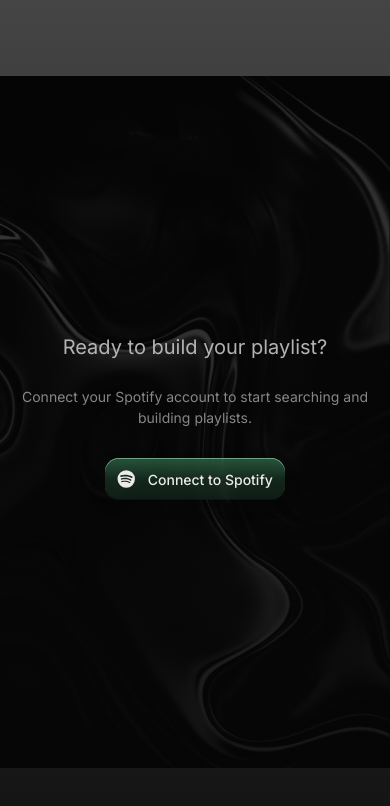
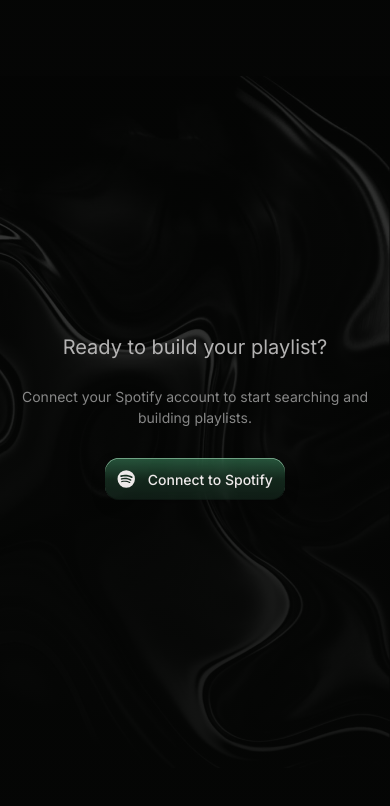
Before and after one commit to Marcodggz/jammming, a React (Vite) app: page / in a window 390 px wide. Shown: the top 806 px of the page. Built offline with nearby package versions, Linux system fonts and the light colour scheme.

Commit message:
feat: fix mobile background rendering and layout issues

```diff
--- a/src/App.css
+++ b/src/App.css
@@ -1,35 +1,39 @@
 html,
-body {
+body,
+#root {
   margin: 0;
   padding: 0;
+  width: 100%;
   min-height: 100%;
 }
-
-
 body {
   min-height: 100vh;
   font-family: "inter", sans-serif;
   background-color: #050605;
-  background:
-    linear-gradient(rgba(5, 6, 5, 0.75), rgba(5, 6, 5, 0.95)), url("/fondo.jpg");
-  background-size: 100%;
-  background-position: 60% center;
-  background-repeat: no-repeat;
-  background-attachment: fixed;
-}
-
-#root {
-  width: 100%;
-  min-height: auto;
-  z-index: 0;
 }
 
 .app {
+  position: relative;
+  z-index: 0;
   display: flex;
   flex-direction: column;
   align-items: center;
   justify-content: center;
   gap: 60px;
+}
+
+.app::before {
+  content: "";
+  position: fixed;
+  inset: 0;
+  z-index: -1;
+  background:
+    linear-gradient(rgba(5, 6, 5, 0.75), rgba(5, 6, 5, 0.95)),
+    url("/fondo.jpg");
+  background-size: 100%;
+  background-position: 60% center;
+  background-repeat: no-repeat;
+  pointer-events: none;
 }
 
 .mainContainer {
@@ -232,6 +236,13 @@
     gap: 48px;
     margin-top: 110px;
   }
+   body {
+    background-size: cover;
+    background-position: center top;
+    background-attachment: scroll;
+  }
+
+
 
   .results,
   .playlist {
```
